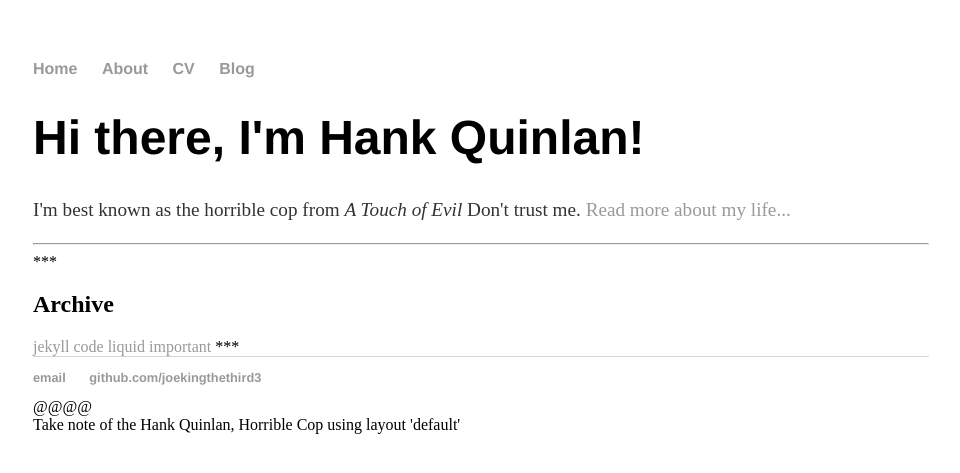
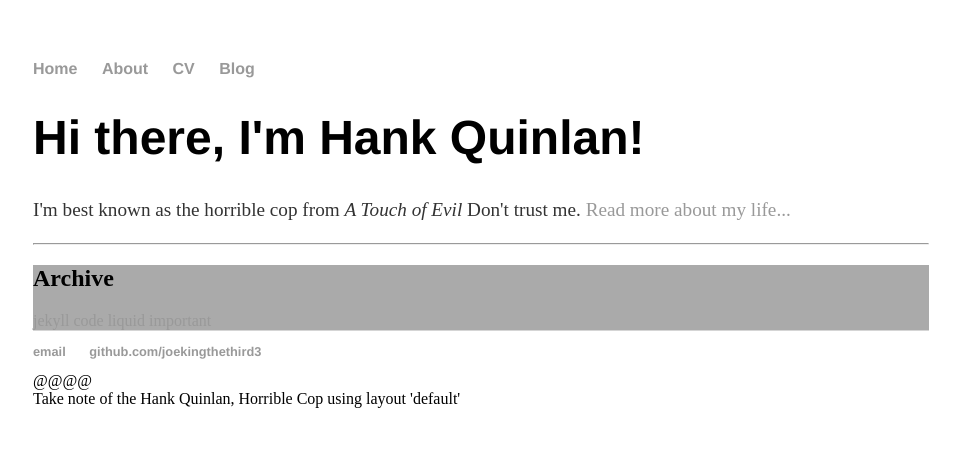
Before and after one commit to joekingTheThird3/joekingTheThird3.github.io, a Jekyll site: the page built from index.html, in a window 1280 px wide. Shown: the top 473 px of the page, without its empty margins (159-1119 px from the left). Built offline with Jekyll 4.4.1, drawn with Linux system fonts in a browser that asks for light colours.

Commit message:
Update archive.html

```diff
--- a/_includes/archive.html
+++ b/_includes/archive.html
@@ -1,4 +1,4 @@
-***
+<div style="background:#aaa;">
 <h2>Archive</h2>
 {% capture temptags %}
   {% for tag in site.tags %}
@@ -12,4 +12,5 @@
   <a href="/tag/{{ tagname }}">{{ tagname }}</a>
 {% endfor %}
 
-***
+
+</div>
```
